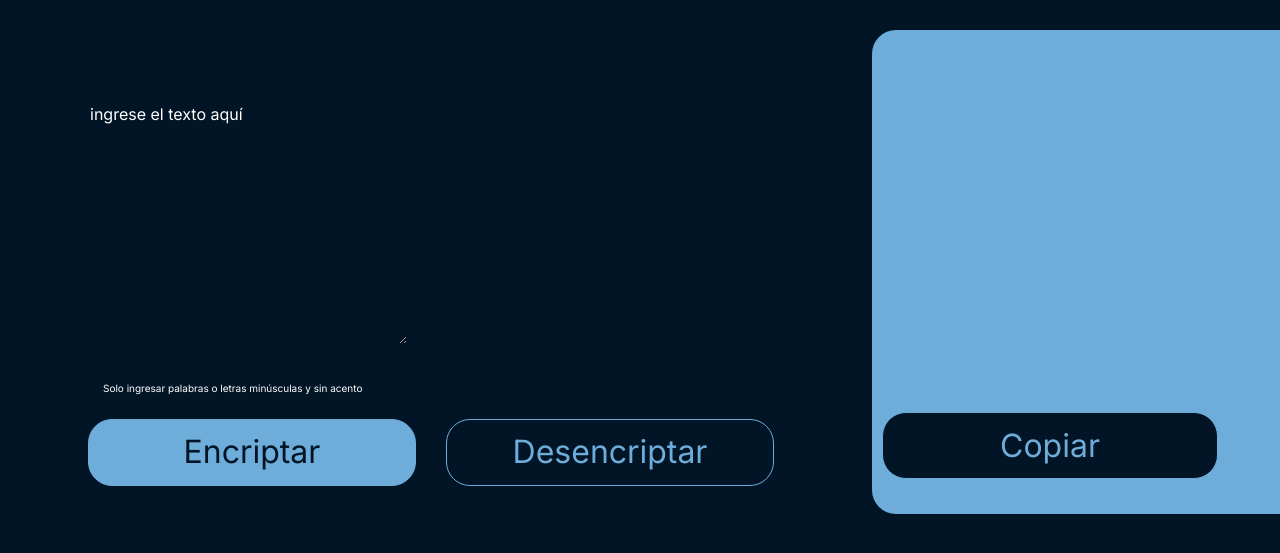
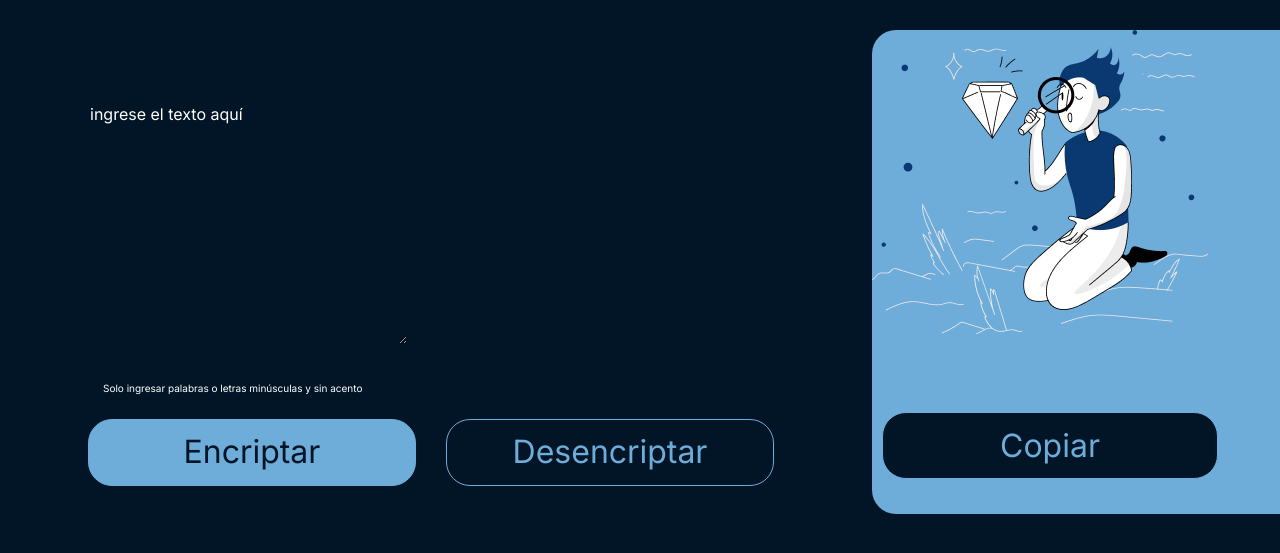
Before and after one commit to Jonathan-FCH/Proyecto-encriptador-Alura, a plain HTML site: page index.html in a window 1280 px wide. Shown: the part 51-604 px from the top of the page. Drawn offline with Linux system fonts and the light colour scheme.

Commit message:
Se ajusta ruta de archivo css que hace referencia al dibujo del muñeco

```diff
--- a/styles/style.css
+++ b/styles/style.css
@@ -52,7 +52,7 @@
 
 .mensaje__en__pantalla{
         background-color: var(--color2);
-        background-image: url("./Imagenes/Muñeco.png");
+        background-image: url("../Imagenes/Muñeco.png");
         background-repeat: no-repeat;
         border: none;
         border-radius: 24px;
```
Also changed, not shown: index.html (+1 -0 lines), 1 other file.
